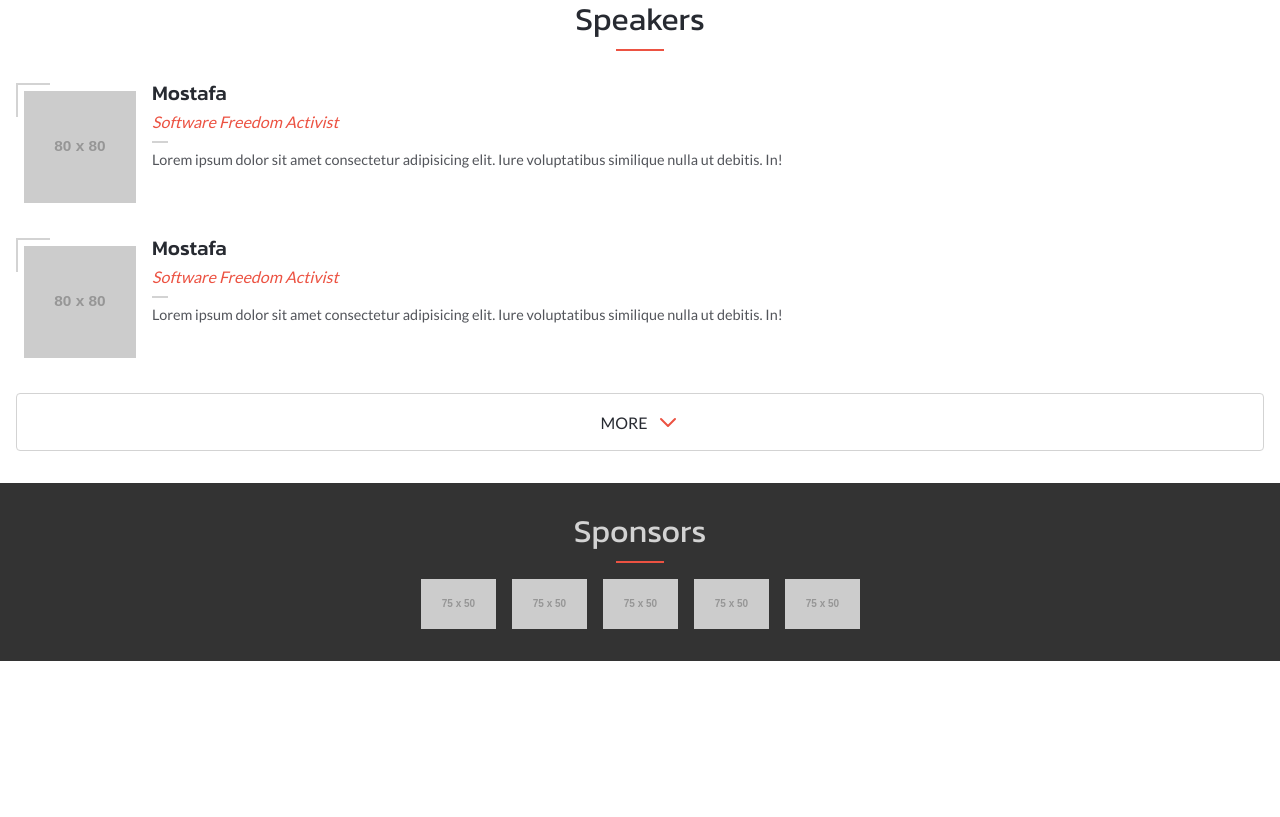
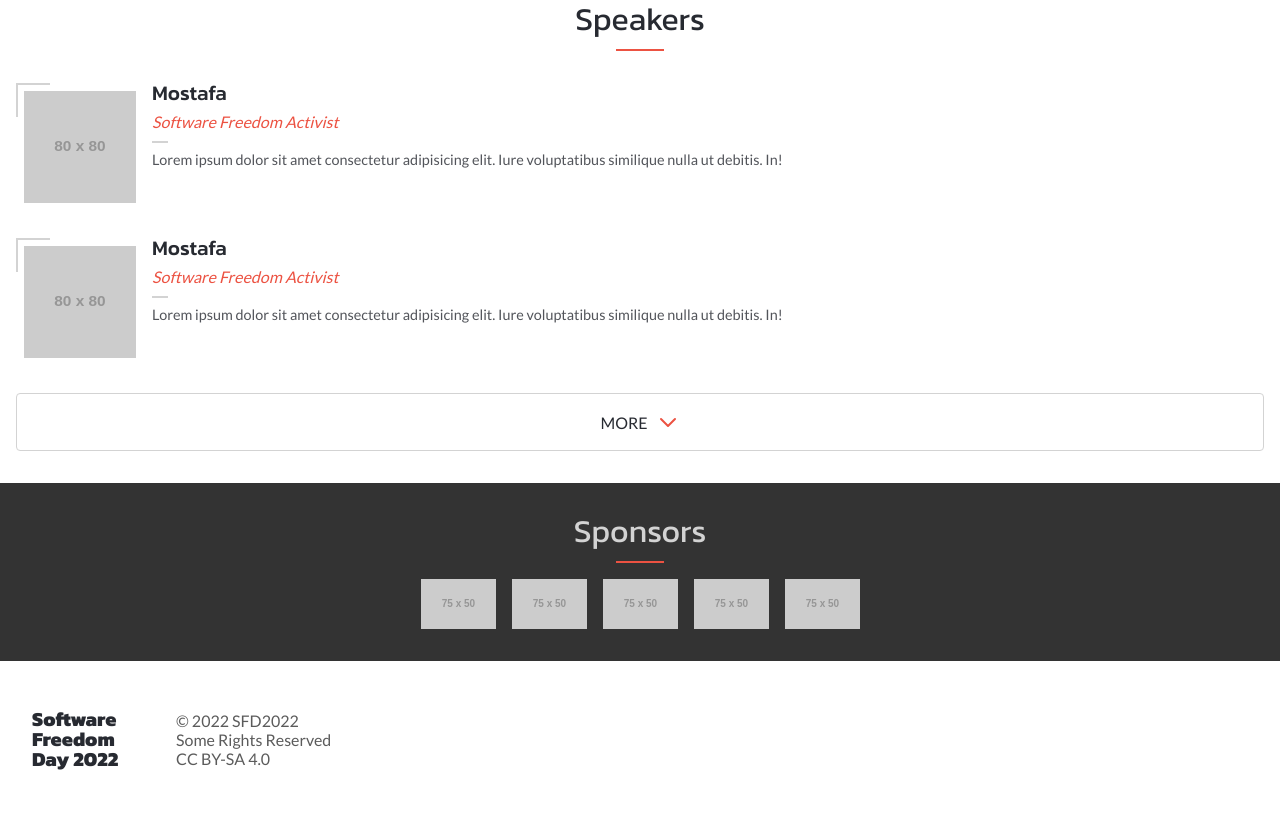
Before and after one commit to ahangarha/SFD2022-sample-design, a website: page index.html in a window 1280 px wide. Shown: the part 970-1787 px from the top of the page. Before the commit the page ends 1631 px from the top, so only its background shows below. Drawn offline with Linux system fonts and the light colour scheme; placeholder pictures from the web are drawn by us.

Commit message:
add footer

```diff
--- a/assets/css/style.css
+++ b/assets/css/style.css
@@ -1,4 +1,4 @@
-@import url('https://fonts.googleapis.com/css2?family=Kanit:ital,wght@0,100;0,200;0,300;0,400;0,500;0,600;1,100;1,800&family=Lato:wght@100;300;400;700;900&display=swap');
+@import url('https://fonts.googleapis.com/css2?family=Kanit:ital,wght@0,100;0,200;0,300;0,400;0,500;0,600;0,700;0,800;1,100;1,800&family=Lato:wght@100;300;400;700;900&display=swap');
 
 :root {
   --primary: #272a31;
@@ -289,3 +289,20 @@ header #menu-toggler svg {
   align-content: flex-start;
   gap: 1rem;
 }
+
+footer {
+  display: flex;
+  align-items: center;
+  gap: 2rem;
+  padding: 3rem 2rem;
+}
+
+footer .branding {
+  color: var(--primary);
+  font-family: var(--sans-font);
+  font-weight: 800;
+  font-size: 1.25rem;
+  line-height: 1em;
+  flex-shrink: 0;
+  flex-basis: 7rem;
+}
--- a/index.html
+++ b/index.html
@@ -147,5 +147,13 @@
       </div>
     </section>
 
+    <footer>
+      <div class="branding">
+        Software<br>Freedom<br>Day 2022
+      </div>
+      <div class="info">
+        <p class="copyright">&copy 2022 SFD2022<br>Some Rights Reserved<br>CC BY-SA 4.0</p>
+      </div>
+    </footer>
   </body>
 </html>
```
